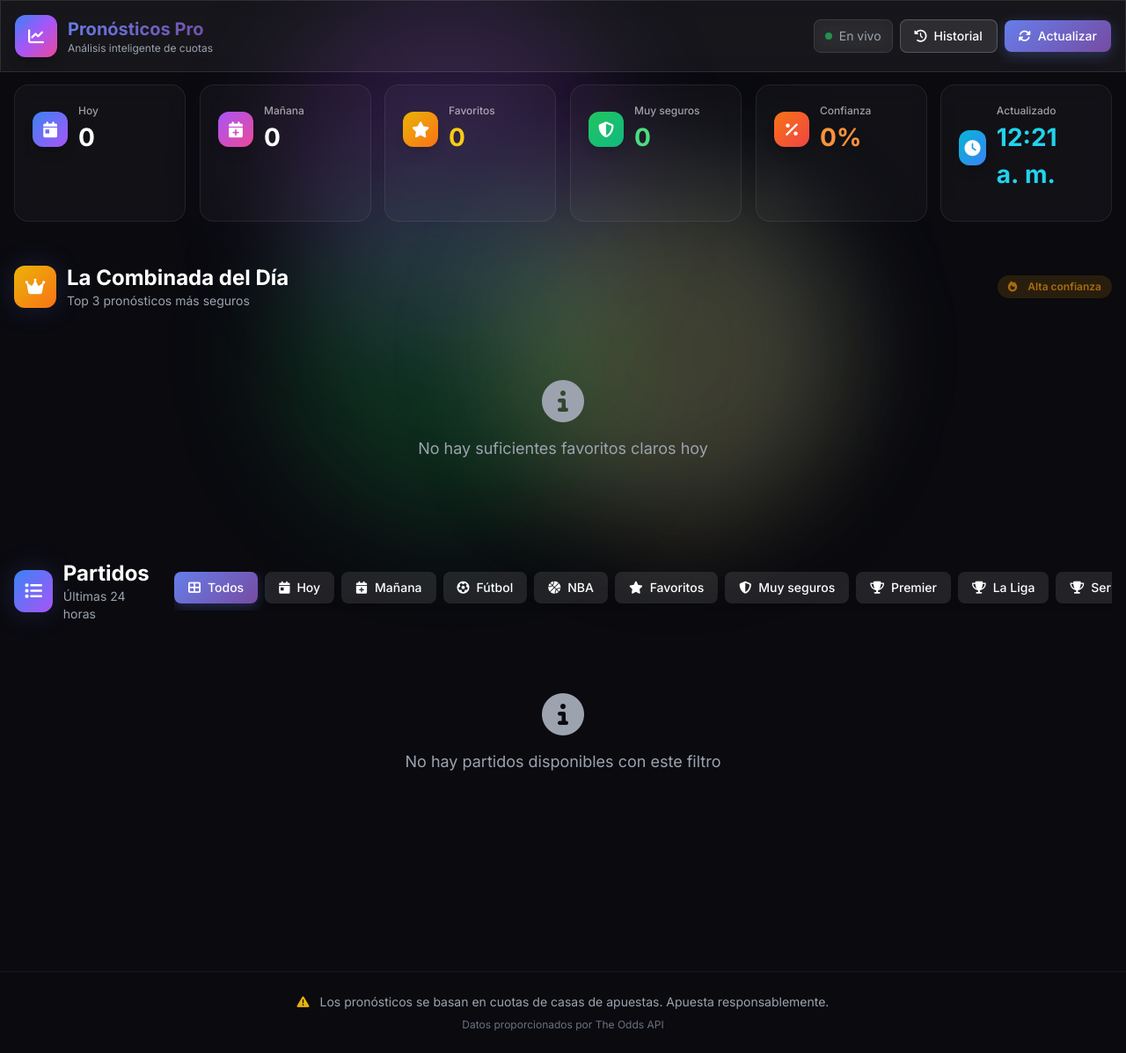
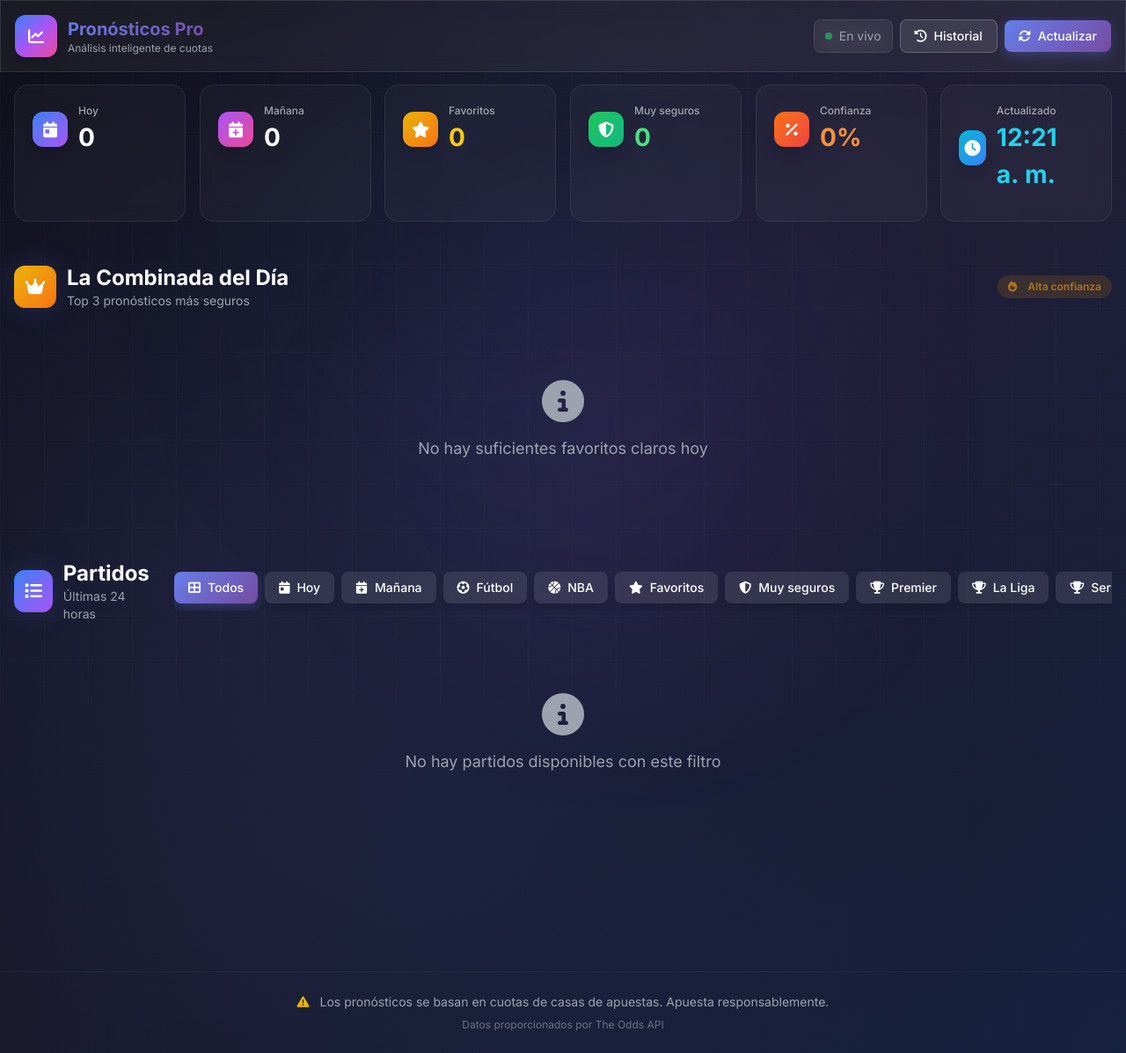
Before and after one commit to 1721freud-cmd/pronosticos-deportivos, a Flask app: page / in a window 1280 px wide. Shown: the whole page at 88% size. Run offline with Flask 3, Linux system fonts and the light colour scheme; data that the repository does not hold is empty; some libraries are stand-ins or nearby versions.

Commit message:
design: fondo más profesional con gradiente sutil y patrón de grid

```diff
--- a/templates/index.html
+++ b/templates/index.html
@@ -17,10 +17,26 @@
 
         body {
             font-family: 'Inter', sans-serif;
-            background: #0a0a0f;
+            background: linear-gradient(135deg, #0f0f1a 0%, #1a1a2e 50%, #16213e 100%);
             color: #ffffff;
             min-height: 100vh;
             overflow-x: hidden;
+        }
+
+        /* Professional Background */
+        .bg-pattern {
+            background-image:
+                radial-gradient(circle at 20% 50%, rgba(102, 126, 234, 0.08) 0%, transparent 50%),
+                radial-gradient(circle at 80% 20%, rgba(118, 75, 162, 0.08) 0%, transparent 50%),
+                radial-gradient(circle at 40% 80%, rgba(59, 130, 246, 0.05) 0%, transparent 50%),
+                linear-gradient(135deg, #0f0f1a 0%, #1a1a2e 50%, #16213e 100%);
+        }
+
+        .bg-grid {
+            background-image:
+                linear-gradient(rgba(255, 255, 255, 0.02) 1px, transparent 1px),
+                linear-gradient(90deg, rgba(255, 255, 255, 0.02) 1px, transparent 1px);
+            background-size: 50px 50px;
         }
 
         /* Glass Effects */
@@ -331,13 +347,15 @@
         .stagger-6 { animation-delay: 0.6s; }
     </style>
 </head>
-<body class="antialiased">
-    <!-- Background Elements -->
+<body class="antialiased bg-pattern">
+    <!-- Background Grid -->
+    <div class="fixed inset-0 -z-10 bg-grid pointer-events-none"></div>
+
+    <!-- Subtle Gradient Orbs -->
     <div class="fixed inset-0 -z-10 pointer-events-none">
-        <div class="absolute top-0 left-1/4 w-96 h-96 bg-purple-500/20 rounded-full blur-3xl animate-float"></div>
-        <div class="absolute top-1/4 right-1/4 w-96 h-96 bg-blue-500/20 rounded-full blur-3xl animate-float" style="animation-delay: 1s;"></div>
-        <div class="absolute bottom-1/4 left-1/4 w-96 h-96 bg-green-500/20 rounded-full blur-3xl animate-float" style="animation-delay: 2s;"></div>
-        <div class="absolute bottom-1/4 right-1/4 w-96 h-96 bg-yellow-500/20 rounded-full blur-3xl animate-float" style="animation-delay: 3s;"></div>
+        <div class="absolute top-0 left-1/4 w-[600px] h-[600px] bg-blue-500/5 rounded-full blur-[120px]"></div>
+        <div class="absolute top-1/3 right-1/4 w-[500px] h-[500px] bg-purple-500/5 rounded-full blur-[100px]"></div>
+        <div class="absolute bottom-1/4 left-1/3 w-[400px] h-[400px] bg-cyan-500/3 rounded-full blur-[80px]"></div>
     </div>
 
     <!-- Header -->
```
Also changed, not shown: templates/historial.html (+25 -7 lines).
